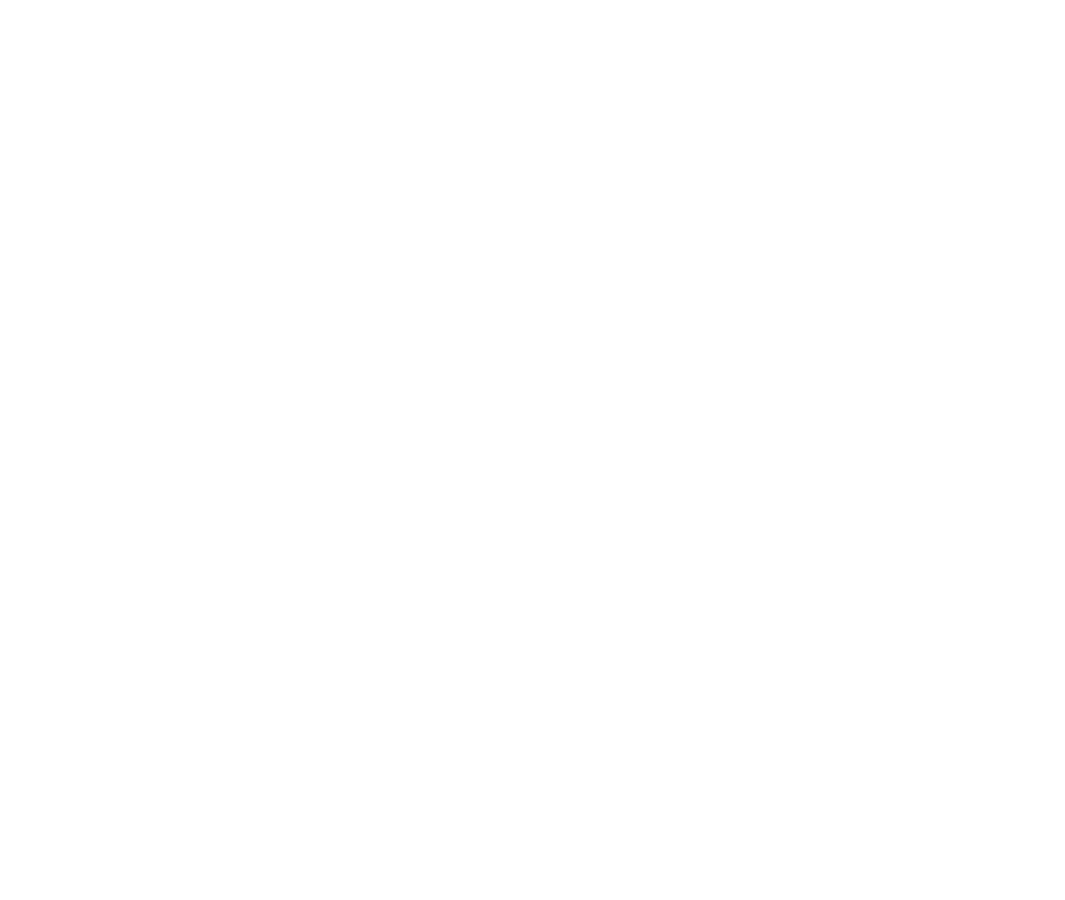
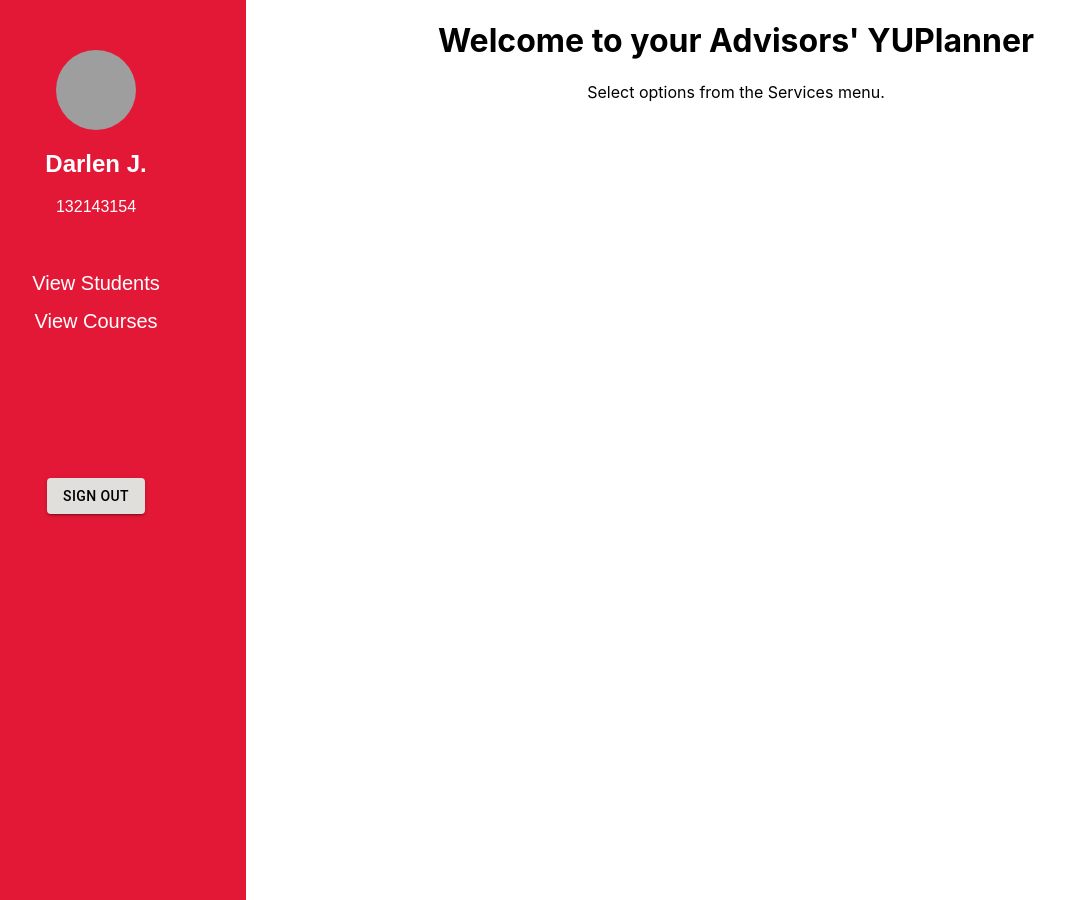
Before and after one commit to hvpham-yorku/Group8_YUPlanner, a React (Create React App) app in the folder frontend/yuplanner/: page /advisor-profile in a window 1280 px wide. Before the commit this address had no page. Shown: the whole page, without its empty margins (54-1119 px from the left). Before the commit the page ends 800 px from the top, so only its background shows below. Built offline with nearby package versions, Linux system fonts and the light colour scheme; grey boxes are pictures that could not be loaded.

Commit message:
added advisor profile page

```diff
--- a/frontend/yuplanner/src/App.js
+++ b/frontend/yuplanner/src/App.js
@@ -17,6 +17,8 @@
 import YourProgress from './pages/YourProgress';
 import ViewSchedule from './pages/ViewSchedule';
 import CourseDetails from './pages/CourseDetails.js';
+
+import AdvisorProfile from './pages/AdvisorProfile';
 function App() {
 
   return (
@@ -33,6 +35,8 @@
 
             <Route path="/professor-profile" element={<ProfessorProfile />}>
             </Route>
+
+            <Route path="/advisor-profile" element={<AdvisorProfile />}> </Route>
 
             <Route path="/student-profile" element={<StudentProfile />}>
             </Route>
--- /dev/null
+++ b/frontend/yuplanner/src/components/AdvisorSidebar.js
@@ -0,0 +1,43 @@
+import React from 'react';
+import { Link } from 'react-router-dom';
+import './Sidebar.css';
+import Avatar from '@mui/material/Avatar';
+import Button from '@mui/material/Button';
+
+const AdvisorSidebar = () => {
+  return (
+    <div className="sidebar" style={{ display: 'flex', flexDirection: 'column', gap: '20px' }}>
+      {/* Professor Profile Section */}
+      <div className="profile-section">
+        <Link to="/advisor-profile" style={{ textDecoration: 'none' }}>
+        <Avatar src="/path-to-profile-pic.jpg" alt="D" sx={{ width: 80, height: 80 }} />
+        </Link>
+        <div className="profile-details">
+          <h2 className="advisor-name">
+            <Link to="/advisor-profile" style={{ color: 'white', textDecoration: 'none' }}>
+            Darlen J.
+            </Link>
+            </h2>
+          <p className="advisor-id">132143154</p>
+          {/* <Link to="/professor-profile" style={{ textDecoration: 'none' }}>
+            <Button variant="contained" size="small" className="view-profile-btn">
+              View Profile
+            </Button>
+          </Link> */}
+        </div>
+      </div>
+      <ul className="sidebar-menu">
+        {/* <li><Link to="/profile" className="sidebar-link">Profile</Link></li> */}
+        <li><Link to="/view-students" className="sidebar-link">View Students</Link></li>
+        <li><Link to="/view-courses" className="sidebar-link">View Courses</Link></li>
+      </ul>
+
+    {/* Sign Out Button */}
+    <Link to="/login" style={{ textDecoration: 'none', marginTop: '10px' }}>
+        <Button variant="contained" className="signout-btn">Sign Out</Button>
+    </Link>
+    </div>
+  );
+}
+
+export default AdvisorSidebar;
--- /dev/null
+++ b/frontend/yuplanner/src/pages/AdvisorProfile.js
@@ -0,0 +1,18 @@
+import React from 'react';
+import Sidebar from '../components/Sidebar';
+import AdvisorSidebar from '../components/AdvisorSidebar';
+
+function AdvisorProfile() {
+  return (
+    <div style={{ display: 'flex' }}>
+      <AdvisorSidebar />
+      <div style={{ marginLeft: '200xp', padding: '20xp', flexGrow: 1 }}>
+        {/* Other content can go here */}
+        <h1>Welcome to your Advisors' YUPlanner</h1>
+        <p>Select options from the Services menu.</p>
+      </div>
+    </div>
+  );
+}
+
+export default AdvisorProfile;
```
